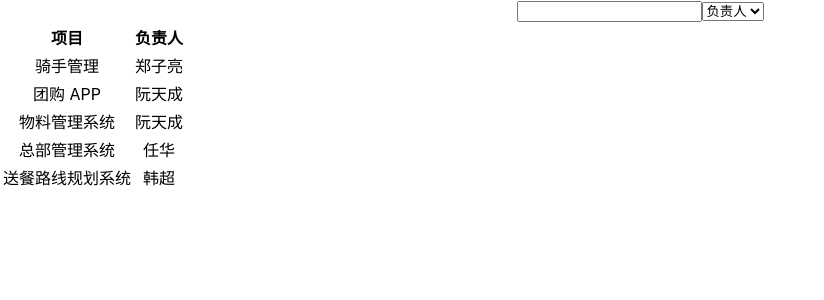
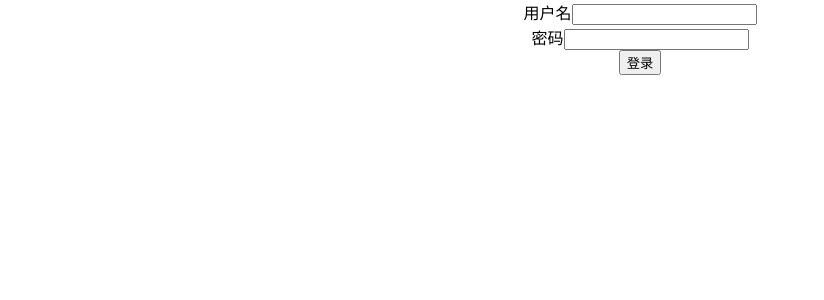
Before and after one commit to LiamrayWong/jira, a React (Create React App) app: page / in a window 1280 px wide. Shown: the top 300 px of the page, without its empty margins (0-824 px from the left). Built offline with nearby package versions, Linux system fonts and the light colour scheme; data requests are answered from the project's data file.

Commit message:
feat: 添加登录表单

```diff
--- a/package.json
+++ b/package.json
@@ -22,7 +22,7 @@
     "build": "react-scripts build",
     "test": "react-scripts test",
     "eject": "react-scripts eject",
-    "json-server": "json-server __json_server_mock__/db.json --watch --port 3001"
+    "json-server": "json-server __json_server_mock__/db.json --watch --port 3001 --middlewares ./__json_server_mock__/1.js"
   },
   "eslintConfig": {
     "extends": [
--- a/src/App.tsx
+++ b/src/App.tsx
@@ -1,10 +1,12 @@
 import React from 'react';
 import './App.css';
-import { ProjectListScreen } from "./screens/project-list";
+import { LoginScreen } from "./screens/login";
+// import { ProjectListScreen } from "./screens/project-list";
 function App() {
   return (
     <div className="App">
-      <ProjectListScreen/>
+      {/*<ProjectListScreen/>*/}
+      <LoginScreen/>
     </div>
   );
 }
--- /dev/null
+++ b/src/screens/login/index.tsx
@@ -0,0 +1,41 @@
+import React from "react";
+
+const apiUrl = process.env.REACT_APP_API_URL;
+
+export const LoginScreen = () => {
+
+  const login = (param: { username: string, password: string }) => {
+    // eslint-disable-next-line react-hooks/rules-of-hooks
+    fetch(`${apiUrl}/login`, {
+      method: "POST",
+      headers: {
+        "Content-Type": "application/json"
+      },
+      body:JSON.stringify(param)
+    }).then(async response => {
+      if (response.ok) {
+        //保存项目列表的数据
+      }
+    });
+  };
+
+  const handleSubmit = (event: React.FormEvent<HTMLFormElement>) => {
+    event.preventDefault();
+    const username = (event.currentTarget.elements[0] as HTMLInputElement).value;
+    const password = (event.currentTarget.elements[1] as HTMLInputElement).value;
+    login({username,password})
+  };
+  return (
+    <form onSubmit={handleSubmit}>
+      <div>
+        <label htmlFor="username">用户名</label>
+        <input type="text" id={"username"} />
+      </div>
+      <div>
+        <label htmlFor="password">密码</label>
+        <input type="password" id={"password"} />
+      </div>
+      <button type={"submit"}>登录</button>
+    </form>
+  );
+};
--- a/src/utils/index.ts
+++ b/src/utils/index.ts
@@ -1,6 +1,6 @@
 import { useEffect, useState } from "react";
 
-export const isFalsy = (value:unknown) => value === 0 ? false : !value;
+export const isFalsy = (value: unknown) => value === 0 ? false : !value;
 
 
 //在函数中改变传入的对象会污染这个对象，可能引起bug
@@ -38,7 +38,7 @@ export const useMount = (callback: () => void) => {
 //     }
 // };
 
-export const useDebounce = <V>(value:V, delay?:number) => {
+export const useDebounce = <V>(value: V, delay?: number) => {
   const [debouncedValue, setDebouncedValue] = useState(value);
   //每次value变化执行一次
   useEffect(() => {
```
Also changed, not shown: __json_server_mock__/middleware.js (added, +14 -0 lines).
